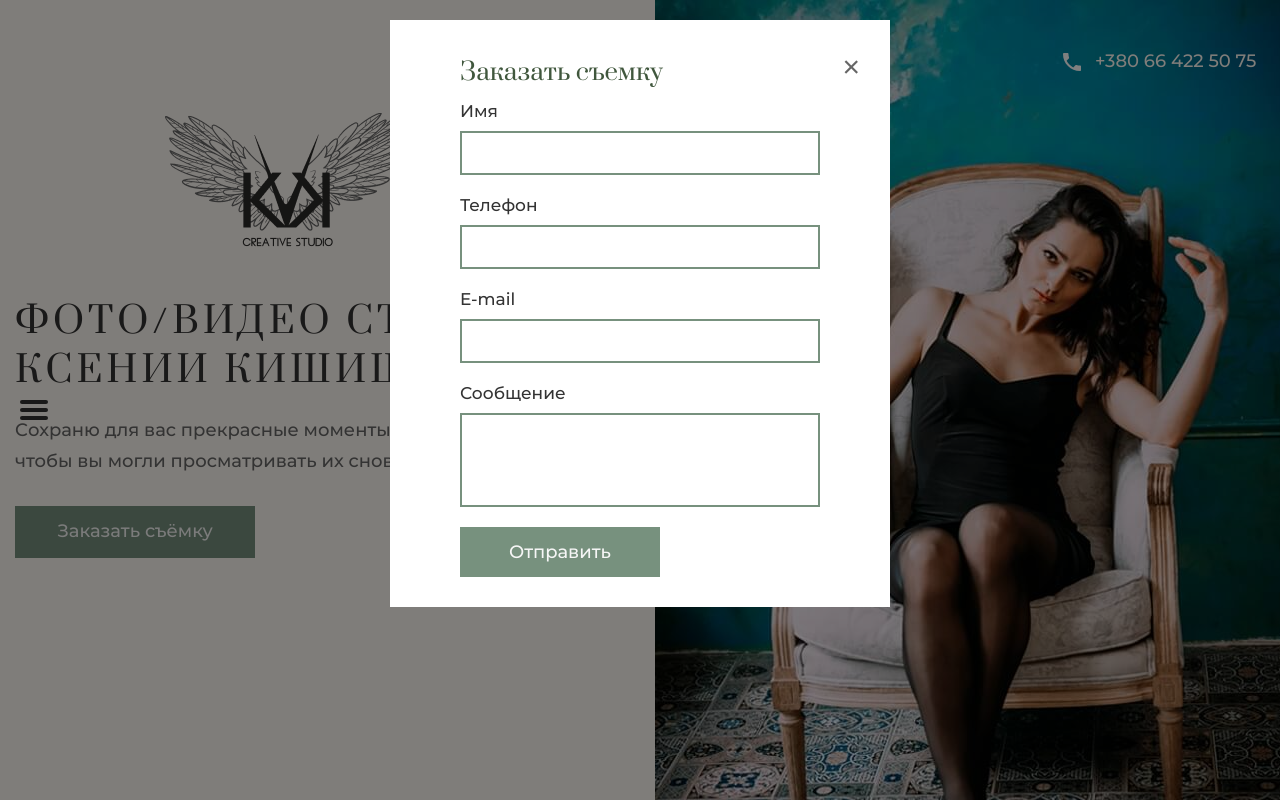
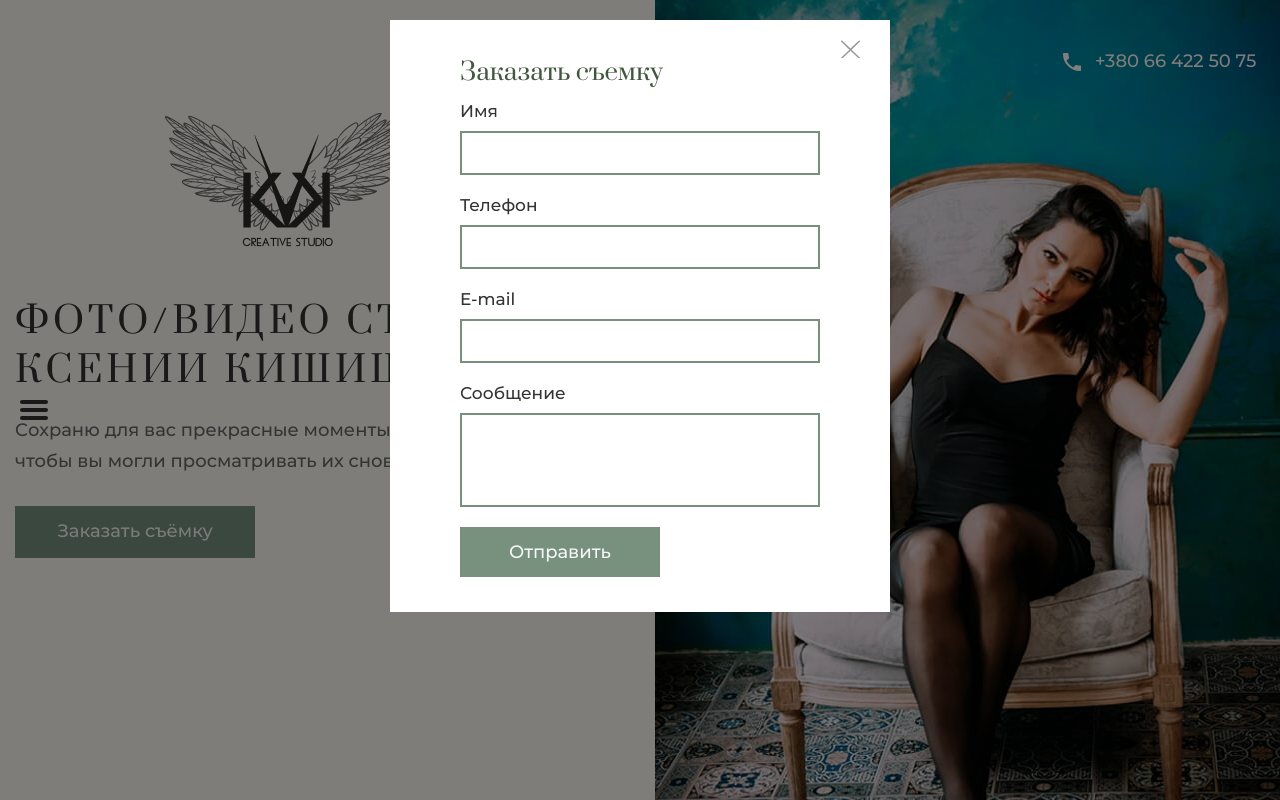
Before and after one commit to mzubkova/portfolio-project, a PHP site: page / in a window 1280 px wide, after a click on "Заказать съёмку". Run offline with PHP 8.4, Linux system fonts and the light colour scheme; some libraries are stand-ins or nearby versions.

Commit message:
Update 2020-12-11T14:33:55.126Z

```diff
--- a/css/style.css
+++ b/css/style.css
@@ -167,7 +167,6 @@ textarea:-webkit-autofill:focus,
 select:-webkit-autofill,
 select:-webkit-autofill:hover,
 select:-webkit-autofill:focus {
-  border: 0;
   -webkit-box-shadow: 0 0 0 1000px #fff inset;
           box-shadow: 0 0 0 1000px #fff inset;
   -webkit-text-fill-color: #000;
@@ -680,7 +679,7 @@ select:-webkit-autofill:focus {
   font-family: "Montserrat", sans-serif;
   font-size: 1.5rem;
   line-height: 1;
-  margin: 0 0 10px 50px; }
+  margin-bottom: 10px; }
   @media (max-width: 991px) {
     .contact-form__error {
       margin: 0 0 10px; } }
@@ -780,13 +779,14 @@ select:-webkit-autofill:focus {
   transition: opacity 1s; }
 
 .close {
+  background: url(../images/close-btn-icon.svg) no-repeat;
   cursor: pointer;
-  font-family: "Montserrat";
-  font-size: 2.7rem;
-  font-weight: 500;
+  height: 18px;
   position: absolute;
-  right: 15px;
-  top: 15px; }
+  right: 30px;
+  top: 20px;
+  width: 19px;
+  z-index: 999; }
 
 .carousel {
   position: relative; }
@@ -1171,18 +1171,6 @@ select:-webkit-autofill:focus {
   top: 0;
   width: 100%;
   z-index: 1050; }
-  .modal--close {
-    color: #666;
-    cursor: pointer;
-    float: right;
-    font-family: helvetica, arial;
-    font-size: 30px;
-    margin: 15px 15px 0 0; }
-    @media (max-width: 575px) {
-      .modal--close {
-        margin: 0; } }
-  .modal button:focus {
-    border: 0; }
 
 .modal-dialog {
   bottom: 0;
@@ -1278,7 +1266,7 @@ select:-webkit-autofill:focus {
   -webkit-flex-direction: column;
       -ms-flex-direction: column;
           flex-direction: column;
-  height: 587px;
+  height: auto;
   margin: 0 auto;
   outline: 0;
   pointer-events: auto;
--- a/index.html
+++ b/index.html
@@ -1470,10 +1471,9 @@
           <div>
             <button
               type="button"
-              class="close modal--close"
+              class="close"
               data-dismiss="modal"
             >
-              <span aria-hidden="true">&times;</span>
             </button>
             <p class="contacts-section__contact-form-text">Заказать съемку</p>
           </div>
```
Also changed, not shown: other parts of index.html (+14 -13 lines), images/close-btn-icon.svg (added).
